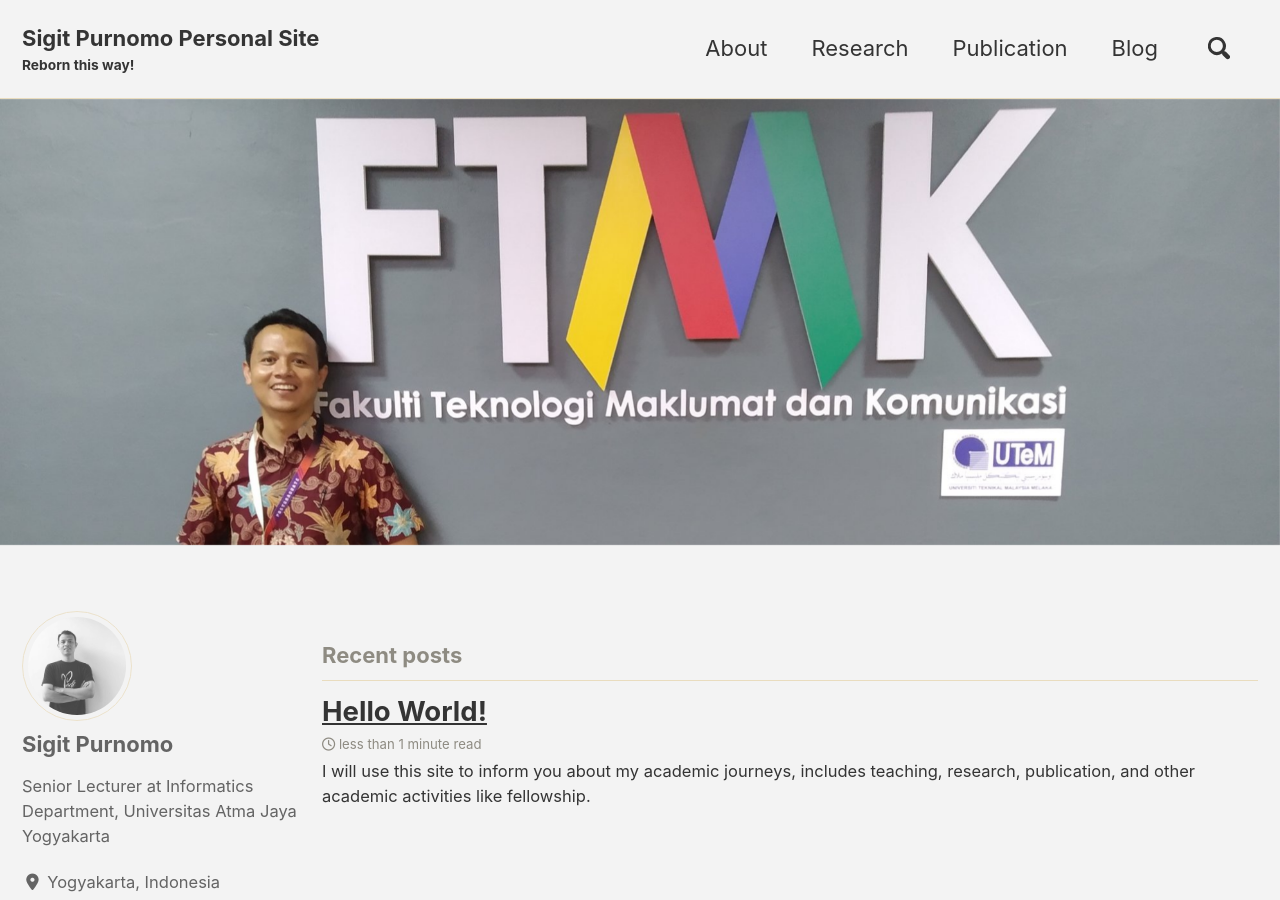
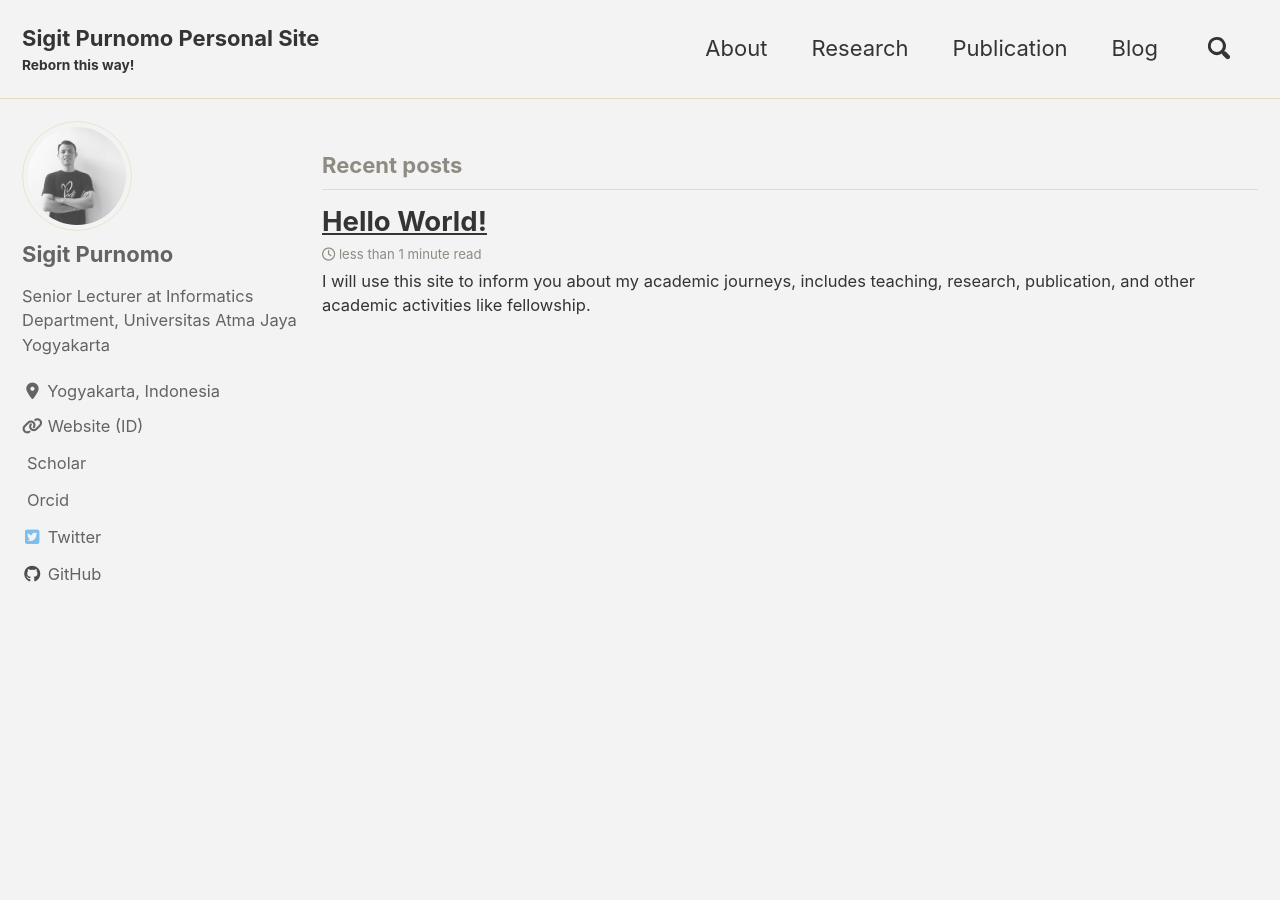
Before and after one commit to sigit-purnomo/sigit-purnomo.github.io, a Jekyll site: the page built from index.html, in a window 1280 px wide and 900 px high. Built offline with Jekyll 4.4.1, drawn with Linux system fonts in a browser that asks for light colours; cached includes are drawn as plain includes; nearby versions of some CDN libraries; the list of posts is cut into pages by our own code; a style sheet for code colours, icons or effects is not loaded.

Commit message:
Update index.html

```diff
--- a/index.html
+++ b/index.html
@@ -1,6 +1,4 @@
 ---
 layout: home
 author_profile: true
-header:
-  image: /assets/images/rsz_img_20200312_192617.jpg
 ---
```
